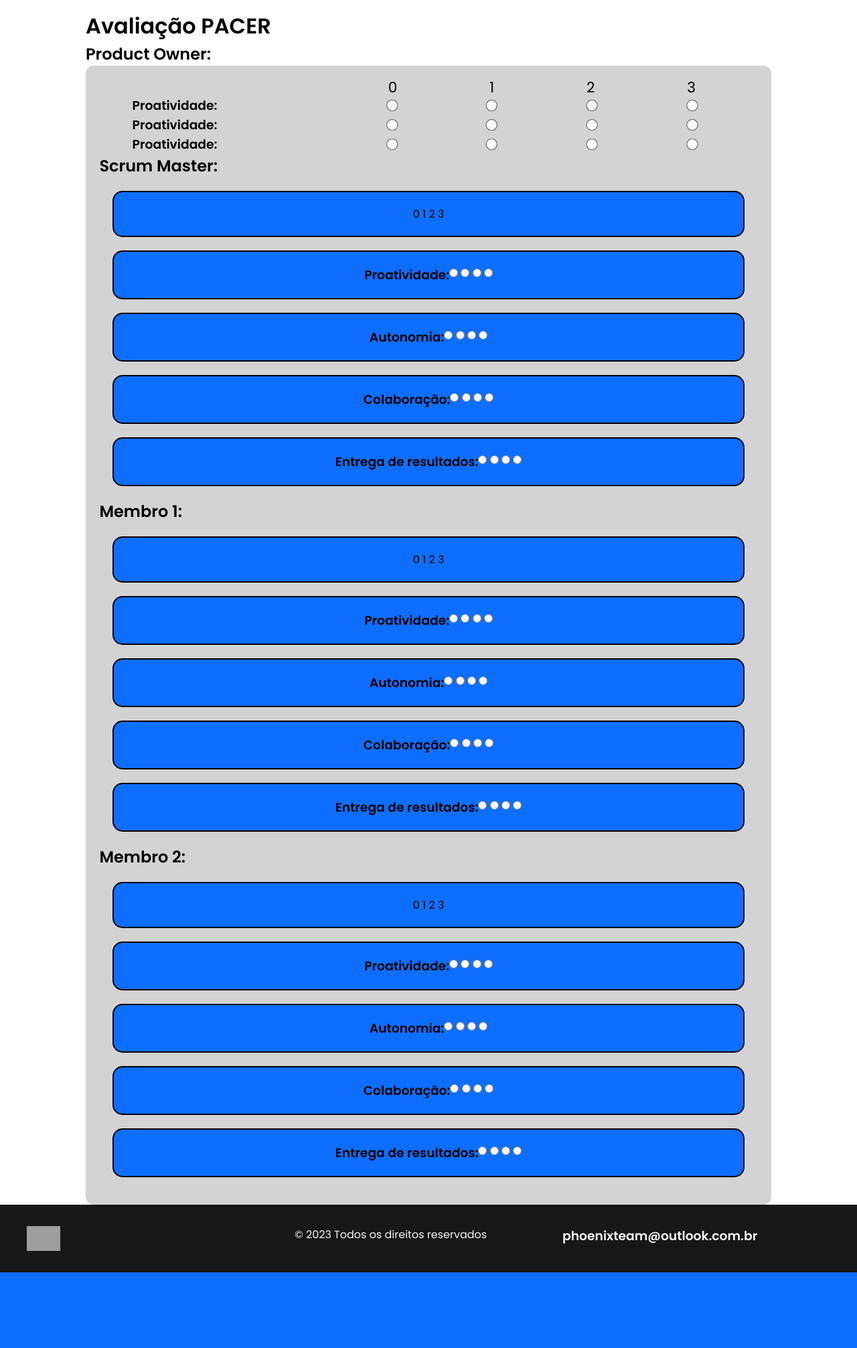
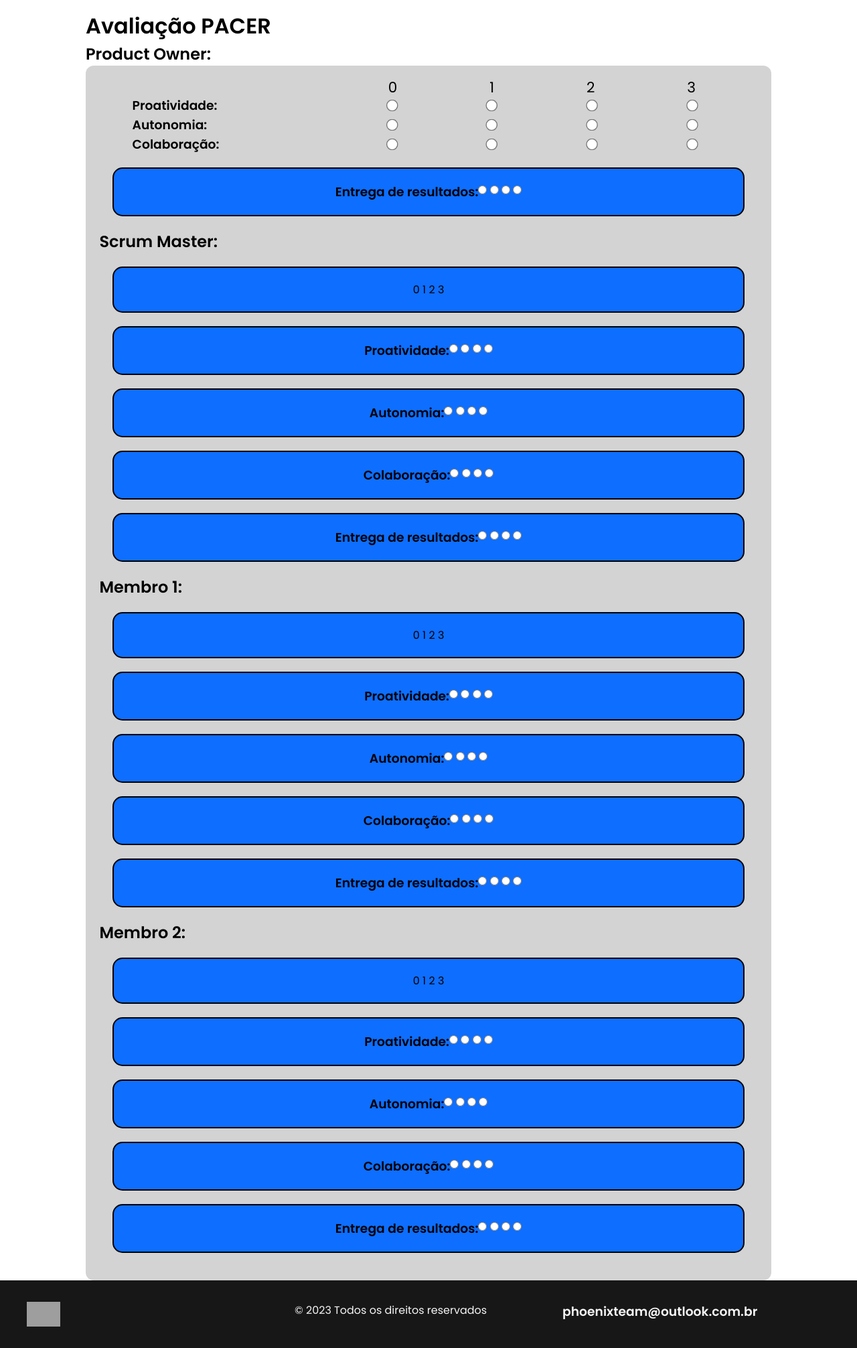
Before and after one commit to Phoenix-Team-Fatec/ScrumTutor, a Flask app: page /Pacer in a window 1280 px wide. Shown: the part 67-2080 px from the top of the page at 67% size. Before the commit the page ends 1967 px from the top, so only its background shows below. Run offline with Flask 3, Linux system fonts and the light colour scheme; grey boxes are pictures that could not be loaded.

Commit message:
Update pacer.html

```diff
--- a/SPRINT 2/templates/pacer.html
+++ b/SPRINT 2/templates/pacer.html
@@ -1,6 +1,7 @@
 {% extends "base.html" %}
 {% block main %}
     <h1>Avaliação PACER</h1>
+
                 <h2>Product Owner:</h2>
                 <div class="pacer_card_geral">
                     <div class="pacer_card">
@@ -27,7 +28,7 @@
                     </div>
                     <div class="pacer_card">
                         <div class="pacer_card__ngc">
-                            <h3>Proatividade:</h3>
+                            <h3>Autonomia:</h3>
                         </div>
                                 <div class="pacer_check">
                                     <input type="radio" id="nota0"ve name="limite" value="0">
@@ -38,7 +39,7 @@
                     </div>
                     <div class="pacer_card">
                         <div class="pacer_card__ngc">
-                            <h3>Proatividade:</h3>
+                            <h3>Colaboração:</h3>
                         </div>
                                 <div class="pacer_check">
                                     <input type="radio" id="nota0"ve name="limite" value="0">
@@ -47,6 +48,18 @@
                                     <input type="radio" id="nota3"ve name="limite" value="3">
                                 </div>
                     </div>
+                    <div class="card">
+                        <div class="card__ngc">
+                            <h3>Entrega de resultados:</h3>
+                            </div>
+                                <div class="check">
+                                    <input type="radio" id="nota0"ve name="limite3" value="0">
+                                    <input type="radio" id="nota1"ve name="limite3" value="1">
+                                    <input type="radio" id="nota2"ve name="limite3" value="2">
+                                    <input type="radio" id="nota3"ve name="limite3" value="3">
+                                </div>
+                    </div>
+
                 <h2>Scrum Master:</h2>
 
                 <div class="card_geral">
```
